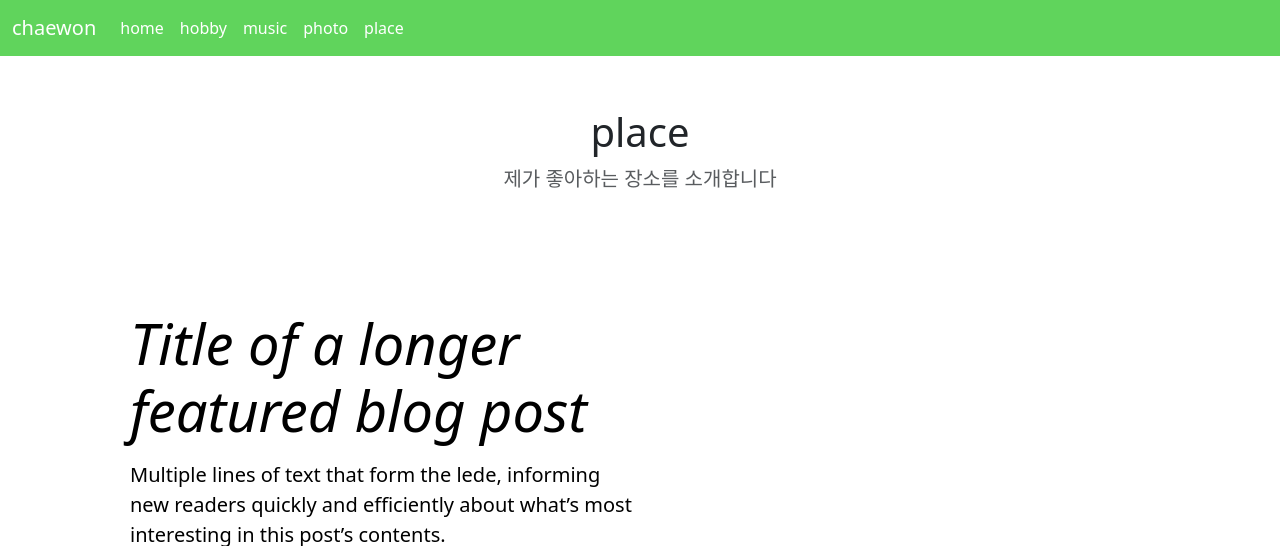
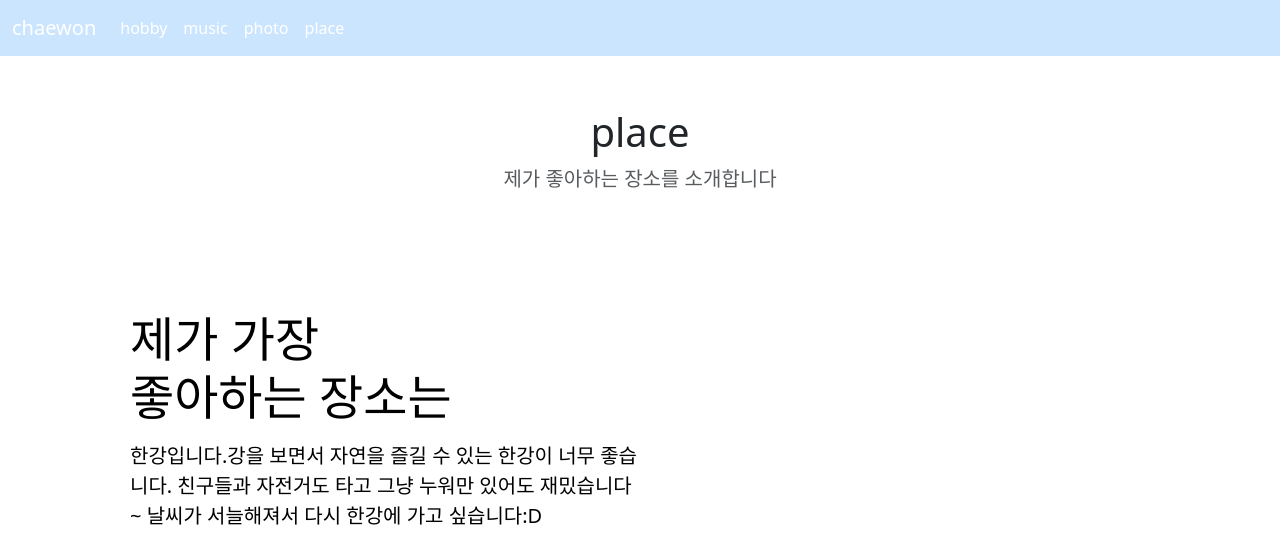
Before and after one commit to LIKELION-9TH/ParkChaeWon, a Django app: page /place/ in a window 1280 px wide. Shown: the top 546 px of the page. Run offline with Django 3.2, Linux system fonts and the light colour scheme; some libraries are stand-ins or nearby versions; grey boxes are pictures that could not be loaded.

Commit message:
place.html,photo.html 수정

```diff
--- a/introduce/chaewon/templates/place.html
+++ b/introduce/chaewon/templates/place.html
@@ -4,28 +4,11 @@
 
 <!doctype html>
  <head>
-    <meta name="viewport" content="width=device-width, initial-scale=1">
-    <meta name="description" content="">
-    <meta name="author" content="Mark Otto, Jacob Thornton, and Bootstrap contributors">
-    <meta name="generator" content="Hugo 0.84.0">
-    <title>Blog Template · Bootstrap v5.0</title>
-
-    <link rel="canonical" href="https://getbootstrap.com/docs/5.0/examples/blog/">
 
 
 
     <!-- Bootstrap core CSS -->
   <link href="/docs/5.0/dist/css/bootstrap.min.css" rel="stylesheet" integrity="sha384-EVSTQN3/azprG1Anm3QDgpJLIm9Nao0Yz1ztcQTwFspd3yD65VohhpuuCOmLASjC" crossorigin="anonymous">
-
-    <!-- Favicons -->
-<link rel="apple-touch-icon" href="/docs/5.0/assets/img/favicons/apple-touch-icon.png" sizes="180x180">
-<link rel="icon" href="/docs/5.0/assets/img/favicons/favicon-32x32.png" sizes="32x32" type="image/png">
-<link rel="icon" href="/docs/5.0/assets/img/favicons/favicon-16x16.png" sizes="16x16" type="image/png">
-<link rel="manifest" href="/docs/5.0/assets/img/favicons/manifest.json">
-<link rel="mask-icon" href="/docs/5.0/assets/img/favicons/safari-pinned-tab.svg" color="#7952b3">
-<link rel="icon" href="/docs/5.0/assets/img/favicons/favicon.ico">
-<meta name="theme-color" content="#7952b3">
-
 
     <style>
       .bd-placeholder-img {
@@ -40,7 +23,7 @@
         .bd-placeholder-img-lg {
           font-size: 3.5rem;
         }
-
+      }
     .parent{
         width: 90%;
         margin: 5px auto;
@@ -61,12 +44,10 @@
         float: right;
         width:30%;
     }
+
   </style>
 
 
-    <!-- Custom styles for this template -->
-    <link href="https://fonts.googleapis.com/css?family=Playfair&#43;Display:700,900&amp;display=swap" rel="stylesheet">
-    <!-- Custom styles for this template -->
     <link href="blog.css" rel="stylesheet">
   </head>
   <body>
@@ -83,25 +64,27 @@
     <main class="container">
     <div class="p-4 p-md-5 mb-4 text-black rounded white " style="display:inline-block">
     <div class="col-md-6 px-0">
-      <h1 class="display-4 fst-italic">Title of a longer featured blog post</h1>
-      <p class="lead my-3">Multiple lines of text that form the lede, informing new readers quickly and efficiently about what’s most interesting in this post’s contents.</p>
+      <h1 class="display-5">제가 가장<br>좋아하는 장소는</h1>
+      <p class="lead my-3">한강입니다.강을 보면서 자연을 즐길 수 있는 한강이 너무 좋습니다. 친구들과 자전거도 타고
+         그냥 누워만 있어도 재밌습니다~ 날씨가 서늘해져서 다시 한강에 가고 싶습니다:D
+      </p>
 
     </div>
     <div class="parent">
         <div class="one">
-            <img src="{% static '사진3.jpg' %}" height="200" alt="Placeholder: 140x140">
+            <img src="{% static '한강1.jpg' %}" height="200" width="230" alt="Placeholder: 140x140">
         </div>
         <div class="two">
-            <img src="{% static '사진3.jpg' %}" height="200" alt="Placeholder: 140x140">
+            <img src="{% static '한강2.jpg' %}" height="200" width="230" alt="Placeholder: 140x140">
         </div>
         <div class="three">
-            <img src="{% static '사진3.jpg' %}" height="200" alt="Placeholder: 140x140">
+            <img src="{% static '한강3.jpg' %}" height="200"  width="230" alt="Placeholder: 140x140">
         </div>
     </div>
 
 
   </div>
-
+  <hr>
     </main>
 
 
@@ -109,6 +92,5 @@
 
 
   </body>
-</html>
 
   {%endblock%}
--- a/introduce/introduce/templates/base.html
+++ b/introduce/introduce/templates/base.html
@@ -16,17 +16,14 @@
     </style>
 </head>
 <body>
-    <nav class="navbar navbar-expand-lg navbar-dark"  style="background-color: #60D45C";>
+    <nav class="navbar navbar-expand-lg navbar-dark"  style="background-color: #CCE5FF";>
         <div class="container-fluid">
-          <a class="navbar-brand" href="#">chaewon</a>
+          <a class="navbar-brand" href="{% url 'home' %}">chaewon</a>
           <button class="navbar-toggler" type="button" data-bs-toggle="collapse" data-bs-target="#navbarSupportedContent" aria-controls="navbarSupportedContent" aria-expanded="false" aria-label="Toggle navigation">
             <span class="navbar-toggler-icon"></span>
           </button>
           <div class="collapse navbar-collapse" id="navbarSupportedContent">
             <ul class="navbar-nav me-auto mb-2 mb-lg-0">
-              <li class="nav-item">
-                <a class="nav-link active" aria-current="page" href="{% url 'home' %}">home</a>
-              </li>
                <li class="nav-item">
                 <a class="nav-link active" aria-current="page" href="{% url 'hobby' %}">hobby</a>
               </li>
```
Also changed, not shown: introduce/chaewon/templates/hobby.html (+5 -6 lines), introduce/chaewon/templates/home.html (+40 -16 lines), introduce/chaewon/templates/music.html (+2 -7 lines), introduce/chaewon/templates/photo.html (+14 -40 lines), introduce/chaewon/static/한강1.jpg (added), introduce/chaewon/static/한강2.jpg (added), introduce/chaewon/static/한강3.jpg (added). Lines whose indentation alone changed are shown as unchanged.
